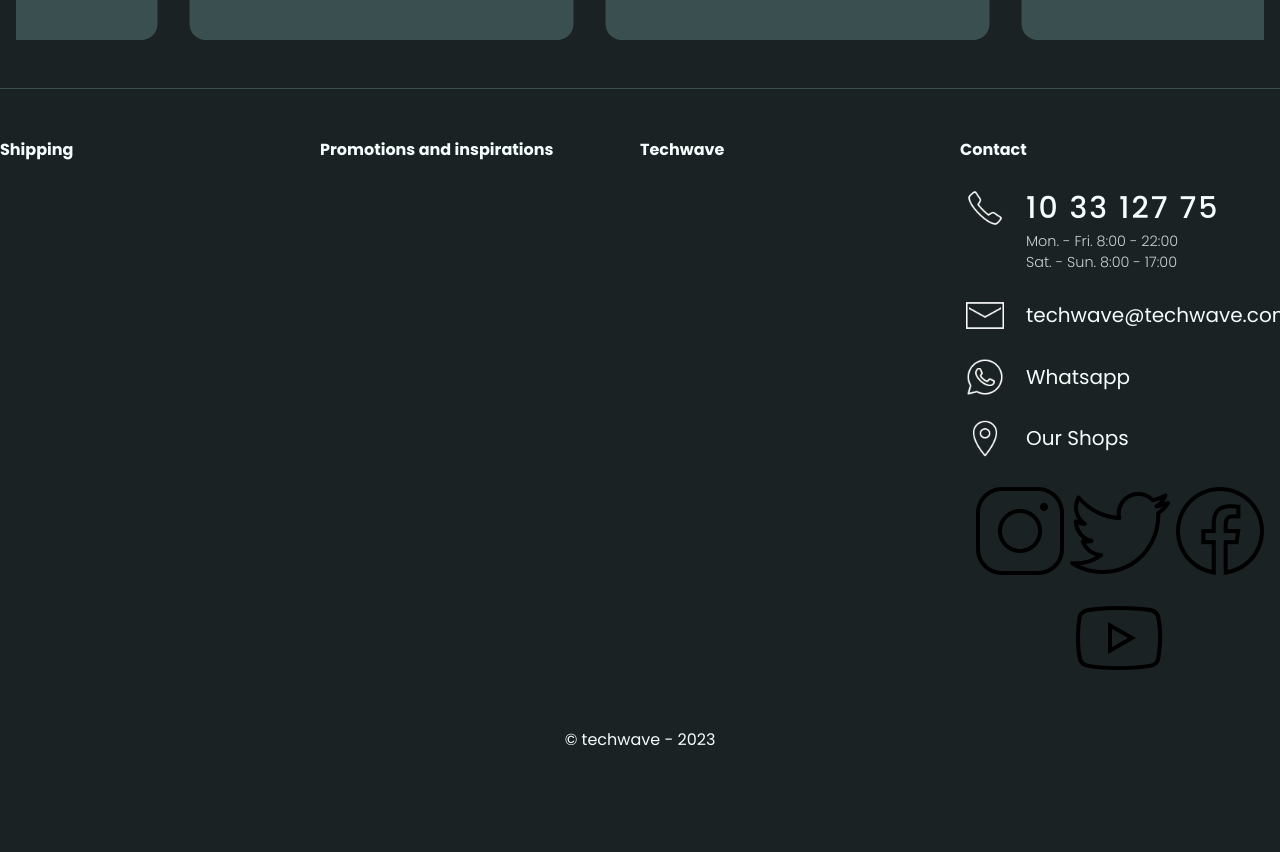
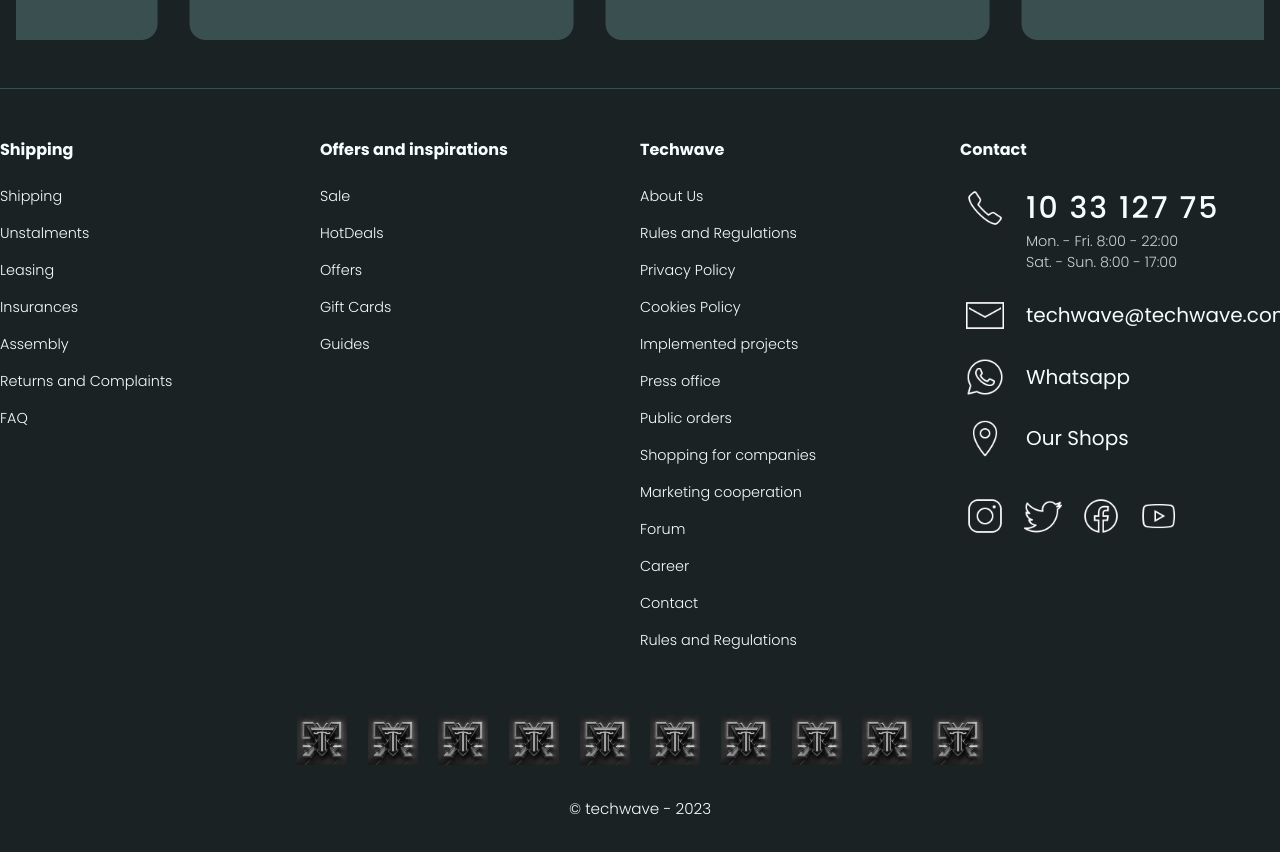
Before and after one commit to Marczelloo/TechWave, a React (Vite) app in the folder client/: page / in a window 1280 px wide. Shown: the part 2440-3292 px from the top of the page. Before the commit the page ends 3224 px from the top, so only its background shows below. Built offline with nearby package versions, Linux system fonts and the light colour scheme.

Commit message:
Footer completed(need to made linkt only plus add imgs)

```diff
--- a/client/src/components/Footer.tsx
+++ b/client/src/components/Footer.tsx
@@ -10,6 +10,8 @@
 import facebook_img from '../assets/facebook.png';
 import twitter_img from '../assets/twitter.png';
 
+import temp from '../assets/temp_logo.webp';
+
 type Props = {}
 
 function Footer({}: Props) {
@@ -18,12 +20,37 @@
         <div className='upper-section'>
             <div className='column-section'>
                 <h4> Shipping </h4>
+                <Link to="./"> Shipping </Link>
+                <Link to="./"> Unstalments </Link>
+                <Link to="./"> Leasing </Link>
+                <Link to="./"> Insurances </Link>
+                <Link to="./"> Assembly  </Link>
+                <Link to="./"> Returns and Complaints </Link>
+                <Link to="./"> FAQ </Link>
             </div>
             <div className='column-section'>
-                <h4> Promotions and inspirations </h4>
+                <h4> Offers and inspirations </h4>
+                <Link to="./"> Sale </Link>
+                <Link to="./"> HotDeals </Link>
+                <Link to="./"> Offers </Link>
+                <Link to="./"> Gift Cards </Link>
+                <Link to="./"> Guides  </Link>
             </div>
             <div className='column-section'>
                 <h4> Techwave </h4>
+                <Link to="./"> About Us</Link>
+                <Link to="./"> Rules and Regulations</Link>
+                <Link to="./"> Privacy Policy </Link>
+                <Link to="./"> Cookies Policy </Link>
+                <Link to="./"> Implemented projects</Link>
+                <Link to="./"> Press office </Link>
+                <Link to="./"> Public orders</Link>
+                <Link to="./"> Shopping for companies</Link>
+                <Link to="./"> Marketing cooperation</Link>
+                <Link to="./"> Forum </Link>
+                <Link to="./"> Career </Link>
+                <Link to="./"> Contact </Link>
+                <Link to="./"> Rules and Regulations</Link>
             </div>
             <div className='column-section'>
                 <h4> Contact </h4>
@@ -56,16 +83,16 @@
                     </div>
                 </div>
                 <div className='media-element'>
-                    <a href="instagram.com">
+                    <a href="https://www.instagram.com">
                         <img src={instagram_img} alt='instagram icon'></img>
                     </a>
-                    <a href="twitter.com">
+                    <a href="https://www.twitter.com">
                         <img src={twitter_img} alt='twitter icon'></img>
                     </a>
-                    <a href="facebook.com">
+                    <a href="https://www.facebook.com">
                         <img src={facebook_img} alt='facebook icon'></img>
                     </a>
-                    <a href="youtube.com">
+                    <a href="https:///www.youtube.com">
                         <img src={youtube_img} alt='youtube icon'></img>
                     </a>
                 </div>
@@ -73,7 +100,16 @@
         </div>
         <div className='lower-section'>
             <div className='partners-container'>
-
+                <img src={temp} alt='temp logo'></img>
+                <img src={temp} alt='temp logo'></img>
+                <img src={temp} alt='temp logo'></img>
+                <img src={temp} alt='temp logo'></img>
+                <img src={temp} alt='temp logo'></img>
+                <img src={temp} alt='temp logo'></img>
+                <img src={temp} alt='temp logo'></img>
+                <img src={temp} alt='temp logo'></img>
+                <img src={temp} alt='temp logo'></img>
+                <img src={temp} alt='temp logo'></img>
             </div>
             <div className='name-container'>
                 <p> © techwave - 2023</p>
--- a/client/src/style/Footer.css
+++ b/client/src/style/Footer.css
@@ -34,6 +34,22 @@
 .column-section > h4 {
     margin-bottom: 1.5rem;
 }
+
+.column-section > a {
+    all: unset;
+
+    font-size: 0.9rem;
+    font-weight: 300;
+
+    margin-bottom: 1rem;
+}
+
+.column-section > a:hover {
+    cursor: pointer;
+
+    text-decoration: underline;
+}
+
 
 .column-element {
     width: 100%;
@@ -99,3 +115,67 @@
     font-size: 20px;
     font-weight: 400;
 }
+
+.media-element {
+    width: 100%;
+    height: auto;
+
+    display: flex;
+    flex-direction: row;
+    gap: .5rem;
+
+    margin-top: 1rem;
+
+}
+
+.media-element  > a {
+    display: block;
+
+}
+
+.media-element > a > img {
+    width: 50px;
+    aspect-ratio: 4/3;
+    object-fit: contain;
+
+    filter: invert(100%);
+
+    transition: filter .2s ease;
+}
+
+.media-element > a > img:hover{
+
+    filter: invert(80%);
+}
+
+.partners-container {
+    width: 100%;
+    height: auto;
+
+    margin: 1rem 0 1rem 0;
+
+    display: flex;
+    flex-direction: row;
+    justify-content: center;
+    gap: .25rem
+}
+
+.partners-container > img {
+    height: 50px;
+    aspect-ratio: 4/3;
+    object-fit: contain;
+
+    filter:grayscale(100%);
+}
+
+.name-container {
+    width: 100%;
+    height: auto;
+
+    margin-top: 2rem;
+}
+
+.name-container > p {
+    font-size: .95rem;
+    font-weight:300;
+}
```
